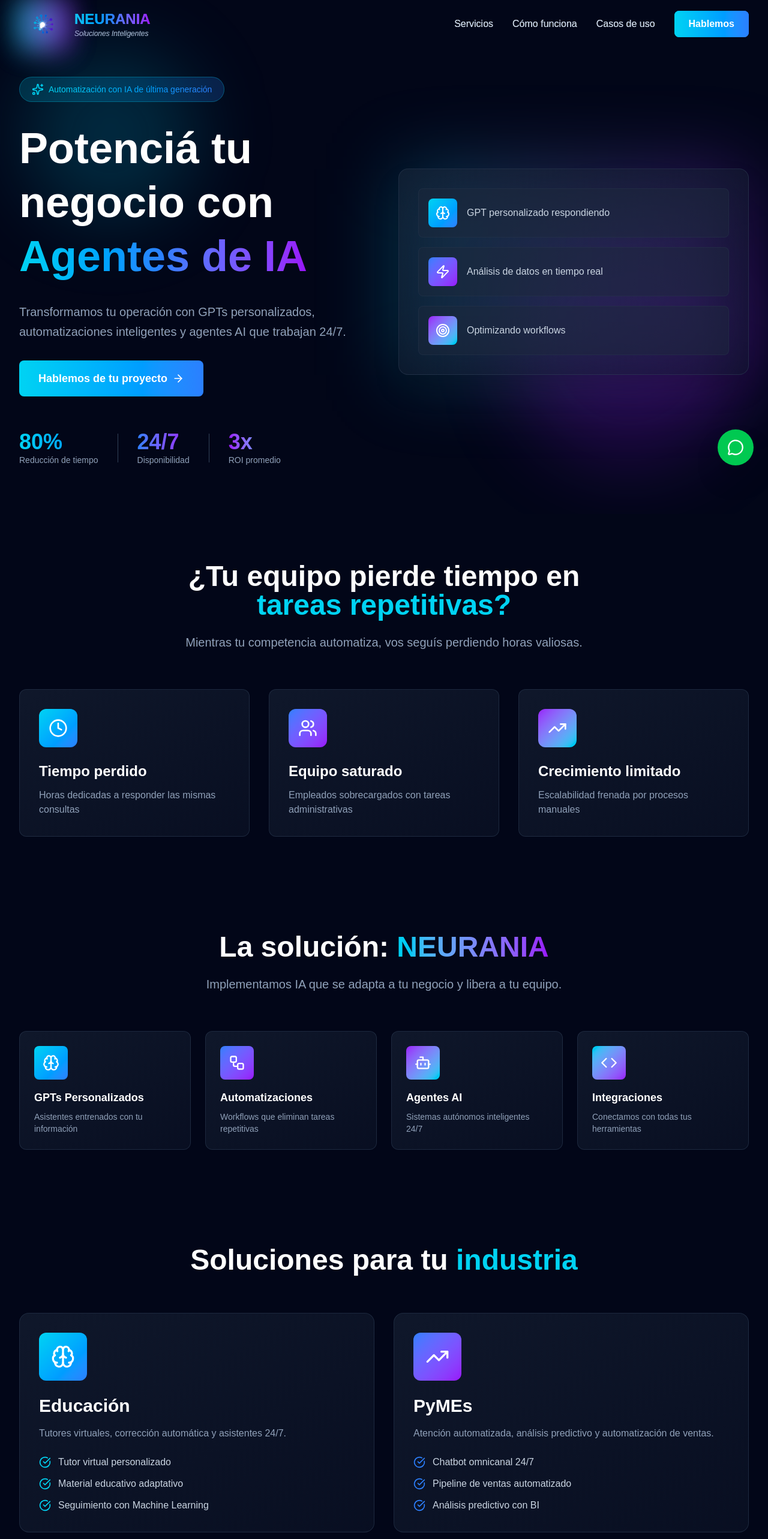
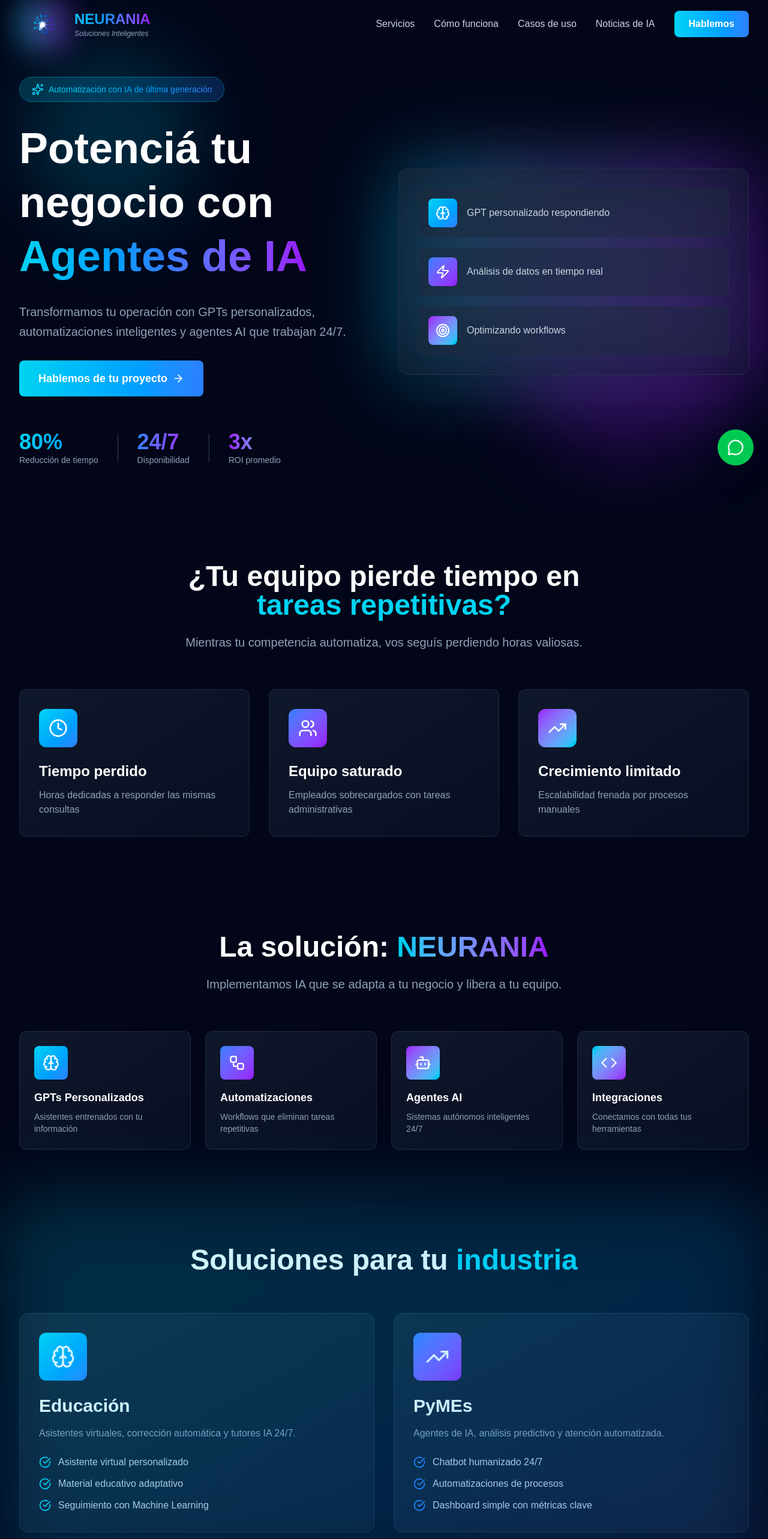
Before and after one commit to neuraniaonline/landingPage, a Next.js app: page / in a window 1280 px wide. Shown: the top 2566 px of the page at 60% size. Built offline with nearby package versions, Linux system fonts and the light colour scheme.

Commit message:
fix: layout and page

```diff
--- a/app/layout.tsx
+++ b/app/layout.tsx
@@ -23,7 +23,7 @@ export default function RootLayout({
   return (
     <html lang="es">
       <body
-      className="antialiased">{children}
+      className="antialiased">
       <Analytics />
       <WhatsAppFloat />
       {children}
--- a/app/page.tsx
+++ b/app/page.tsx
@@ -36,6 +36,7 @@ export default function NeuraníaLanding() {
               <a href="#servicios" className="text-slate-300 hover:text-cyan-400 transition-all duration-300">Servicios</a>
               <a href="#como-funciona" className="text-slate-300 hover:text-cyan-400 transition-all duration-300">Cómo funciona</a>
               <a href="#casos-uso" className="text-slate-300 hover:text-cyan-400 transition-all duration-300">Casos de uso</a>
+              <a href="#noticias-ia" className="text-slate-300 hover:text-cyan-400 transition-all duration-300">Noticias de IA</a>
               <a
                 href="https://wa.me/5492615017060?text=Hola%20NEURANIA,%20quiero%20información"
                 target="_blank"
@@ -61,6 +62,7 @@ export default function NeuraníaLanding() {
               <a href="#servicios" className="block text-slate-300">Servicios</a>
               <a href="#como-funciona" className="block text-slate-300">Cómo funciona</a>
               <a href="#casos-uso" className="block text-slate-300">Casos de uso</a>
+              <a href="#noticias-ia" className="block text-slate-300">Noticias de IA</a>
               <a
                 href="https://wa.me/5492611234567?text=Hola%20NEURANIA,%20quiero%20información"
                 target="_blank"
@@ -136,7 +138,7 @@ export default function NeuraníaLanding() {
             </div>
 
             <div className="relative">
-              <div className="absolute inset-0 bg-gradient-to-r from-cyan-500/30 to-purple-600/30 blur-3xl"></div>
+              <div className="absolute inset-0 bg-gradient-to-r from-cyan-500/50 to-purple-600/50 blur-3xl"></div>
               <div className="relative bg-gradient-to-br from-slate-800/50 to-slate-900/50 rounded-2xl shadow-2xl p-8 border border-slate-700/50">
                 <div className="space-y-4">
                   <div className="flex items-center space-x-4 p-4 bg-slate-800/50 rounded-lg border border-slate-700/30 hover:border-cyan-400/50 transition-all duration-300 group">
@@ -261,16 +263,17 @@ export default function NeuraníaLanding() {
           </div>
 
           <div className="grid md:grid-cols-2 gap-8">
-            <div className="bg-gradient-to-br from-slate-800/50 to-slate-900/50 p-8 rounded-2xl border border-slate-700/50 hover:border-cyan-400/50 transition-all duration-500">
+              <div className="bg-gradient-to-br from-slate-800/50 to-slate-900/50 p-8 rounded-2xl border border-slate-700/50 hover:border-cyan-400/50 transition-all duration-500">
+              <div className="absolute inset-0 bg-gradient-to-br from-cyan-400/20 to-blue-500/20 blur-3xl rounded-2xl"></div>
               <div className="w-20 h-20 bg-gradient-to-br from-cyan-400 to-blue-500 rounded-xl flex items-center justify-center mb-6">
                 <Brain className="w-10 h-10 text-white" />
               </div>
               <h3 className="text-3xl font-bold text-white mb-4">Educación</h3>
-              <p className="text-slate-400 mb-6">Tutores virtuales, corrección automática y asistentes 24/7.</p>
+              <p className="text-slate-400 mb-6">Asistentes virtuales, corrección automática y tutores IA 24/7.</p>
               <ul className="space-y-3">
                 <li className="flex items-start space-x-3">
                   <CheckCircle className="w-5 h-5 text-cyan-400 flex-shrink-0 mt-0.5" />
-                  <span className="text-slate-300">Tutor virtual personalizado</span>
+                  <span className="text-slate-300">Asistente virtual personalizado</span>
                 </li>
                 <li className="flex items-start space-x-3">
                   <CheckCircle className="w-5 h-5 text-cyan-400 flex-shrink-0 mt-0.5" />
@@ -288,19 +291,19 @@ export default function NeuraníaLanding() {
                 <TrendingUp className="w-10 h-10 text-white" />
               </div>
               <h3 className="text-3xl font-bold text-white mb-4">PyMEs</h3>
-              <p className="text-slate-400 mb-6">Atención automatizada, análisis predictivo y automatización de ventas.</p>
+              <p className="text-slate-400 mb-6">Agentes de IA, análisis predictivo y atención automatizada.</p>
               <ul className="space-y-3">
                 <li className="flex items-start space-x-3">
                   <CheckCircle className="w-5 h-5 text-blue-500 flex-shrink-0 mt-0.5" />
-                  <span className="text-slate-300">Chatbot omnicanal 24/7</span>
+                  <span className="text-slate-300">Chatbot humanizado 24/7</span>
                 </li>
                 <li className="flex items-start space-x-3">
                   <CheckCircle className="w-5 h-5 text-blue-500 flex-shrink-0 mt-0.5" />
-                  <span className="text-slate-300">Pipeline de ventas automatizado</span>
+                  <span className="text-slate-300">Automatizaciones de procesos</span>
                 </li>
                 <li className="flex items-start space-x-3">
                   <CheckCircle className="w-5 h-5 text-blue-500 flex-shrink-0 mt-0.5" />
-                  <span className="text-slate-300">Análisis predictivo con BI</span>
+                  <span className="text-slate-300">Dashboard simple con métricas clave</span>
                 </li>
               </ul>
             </div>
@@ -406,7 +409,7 @@ export default function NeuraníaLanding() {
       </section>
 
       {/* Sección Noticias de IA */}
-      <section className="relative py-20 px-4 sm:px-6 lg:px-8 bg-slate-950">
+      <section id="noticias-ia" className="relative py-20 px-4 sm:px-6 lg:px-8 bg-slate-950">
         <div className="max-w-7xl mx-auto">
           <div className="text-center mb-16">
             <div className="inline-flex items-center space-x-2 bg-gradient-to-r from-cyan-500/20 to-blue-500/20 px-5 py-2.5 rounded-full border border-cyan-400/30 mb-6">
```
